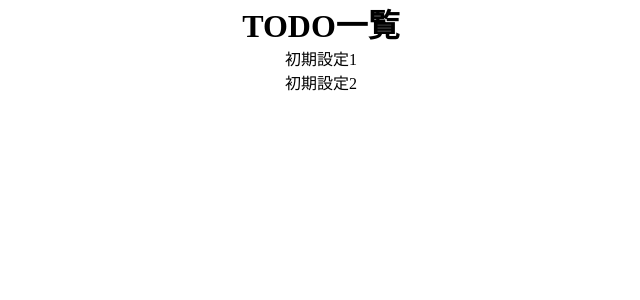
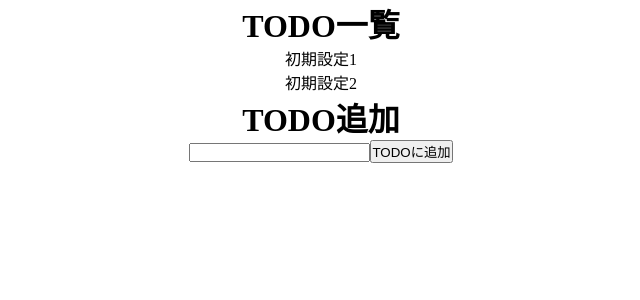
Before and after one commit to yukitoyamagami/redux-practice-todo-app, a React (Create React App) app: page / in a window 1280 px wide. Shown: the top 300 px of the page, without its empty margins (319-959 px from the left). Built offline with nearby package versions, Linux system fonts and the light colour scheme.

Commit message:
Create components for additional TODO functions

```diff
--- a/src/App.js
+++ b/src/App.js
@@ -1,14 +1,18 @@
 import React from 'react';
 import './App.css';
 import TodoList from './components/TodoList'
+import TodoListInput from './components/TodoListInput'
 
 function App() {
   return (
     <div className="App">
       <h1>TODO一覧</h1>
       <TodoList />
+      <h1>TODO追加</h1>
+      <TodoListInput />
     </div>
   );
 }
 
 export default App;
+<input />
--- /dev/null
+++ b/src/components/Buttons/AddTodoListButton.js
@@ -0,0 +1,9 @@
+import React, { useState } from 'react';
+
+const AddTodoListButton = () => {
+  return (
+    <button>TODOに追加</button>
+  )
+};
+
+export default AddTodoListButton;
--- /dev/null
+++ b/src/components/TodoListInput.js
@@ -0,0 +1,19 @@
+import React, { useState } from 'react';
+import AddTodoListButton from './Buttons/AddTodoListButton'
+
+const ListInput = () => {
+  const [text, setText] = useState();
+
+  const InputText = (e) => {
+    setText(e.target.value)
+  };
+
+  return (
+    <div className="ListInput">
+      <input value={text} onChange={InputText}/>
+      <AddTodoListButton />
+    </div>
+  );
+};
+
+export default ListInput;
```
